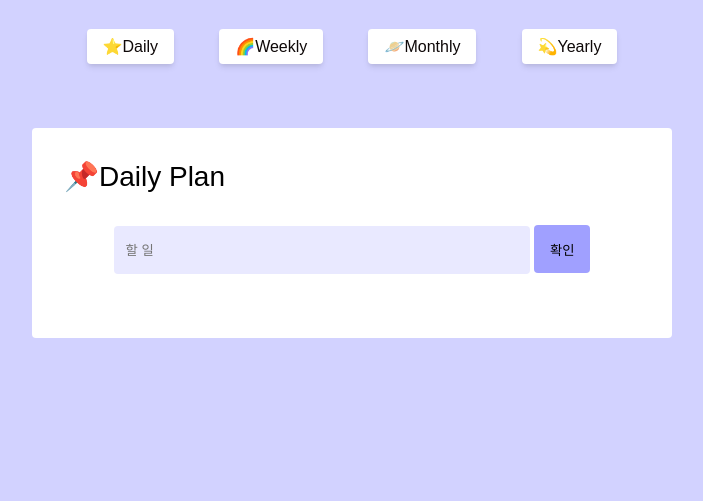
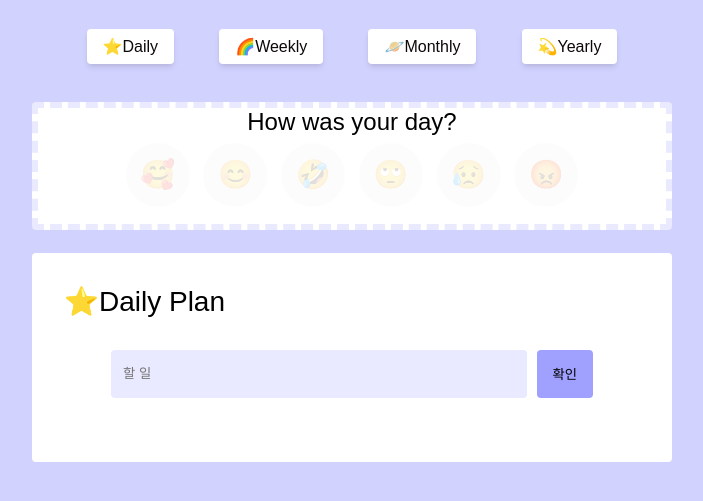
Before and after one commit to yunred/TodoList, a plain HTML site: page index.html in a window 1280 px wide. Shown: the part 73-574 px from the top of the page, without its empty margins (288-991 px from the left). Drawn offline with Linux system fonts and the light colour scheme; no server answers.

Commit message:
feat: 감정 선택 버튼 추가

```diff
--- a/index.html
+++ b/index.html
@@ -28,9 +28,20 @@
             </button>
           </nav>
         </header>
+        <section class="emoji">
+          <span>How was your day?</span>
+          <div id="select-emotion">
+            <button class="emotion">🥰</button>
+            <button class="emotion">😊</button>
+            <button class="emotion">🤣</button>
+            <button class="emotion">🙄</button>
+            <button class="emotion">😥</button>
+            <button class="emotion">😡</button>
+          </div>
+        </section>
         <main class="container">
             <div class="category-todo-info">
-              <span id="category-title">📌Daily Plan</span>
+              <span id="category-title">⭐Daily Plan</span>
               <span class="todo-count"></span>
             </div>
             <form id="todo-form">
--- a/src/css/index.css
+++ b/src/css/index.css
@@ -70,9 +70,44 @@ nav{
   display: flex;
   justify-content: space-around;
 }
+section{
+  display: flex;
+  flex-direction: column;
+  align-items: center;
+  width: 40rem;
+  background-color: var(--white-color);
+  border-radius: 4px;
+  border:6px dashed var(--input-bg-color);
+  margin: 0.4rem;
+  height: 8rem;
+}
+.emoji span{
+  font-size: var(--font-large2);
+  text-align: center;
+  margin-bottom: 0.4rem;
+}
+.emoji div{
+  width: 30rem;
+  display: flex;
+  justify-content: space-evenly;
+}
+.emotion{
+  opacity: 0.15;
+  font-size: var(--font-large3);
+  width: 4rem;
+  height: 4rem;
+  border-radius: 2rem;
+  border: none;
+}
+
+.emotion:hover, .selected{
+  opacity: 1;
+
+}
+
 main{
   padding: var(--padding1) var(--padding1);
-  margin-top: var(--padding1);
+  margin-top: 1rem;
   background-color: var(--white-color);
 }
 
@@ -122,8 +157,9 @@ main{
   outline: 0;
 }
 
-#todo-form{
+#todo-form div{
   display: flex;
+  margin: 0 auto;
 }
 #todo-text{
   width: 26rem;
@@ -139,7 +175,7 @@ main{
 
 #todo-form-submit-button{
   height: 3rem;
-  margin: 0;
+  margin-left: 0.6rem;
   padding: 0.5rem 1rem;
   border: none;
   border-radius: 4px;
@@ -162,6 +198,9 @@ main{
   text-decoration: none;
   font-size: 1rem;
   font-weight: 400;
+}
+.todo-list-button:hover{
+  background: var(--btn-hover-bg-color);
 }
 .todo-done-button{
   background-color: var(--white-color);
--- a/src/js/index.js
+++ b/src/js/index.js
@@ -132,6 +132,22 @@ function App() {
       }
     });
 
+    //감정버튼 선택 시
+    $('#select-emotion').addEventListener('click', e=> {
+      if(e.target.classList.contains('emotion')){
+        if(!e.target.classList.contains('selected')){
+          let emotions = document.querySelectorAll('.emotion');
+          [].forEach.call(emotions, function(el){
+            el.classList.remove('selected');
+          })
+          e.target.classList.add('selected');
+          return;
+        }if(e.target.classList.contains('selected')){
+          e.target.classList.remove('selected');
+        }
+      }
+    })
+
     //submit 이벤트가 발생했을 때 form태그 자동으로 전송되는 것을 막아줌
     $('#todo-form').addEventListener('submit', e => {
       e.preventDefault();
```
